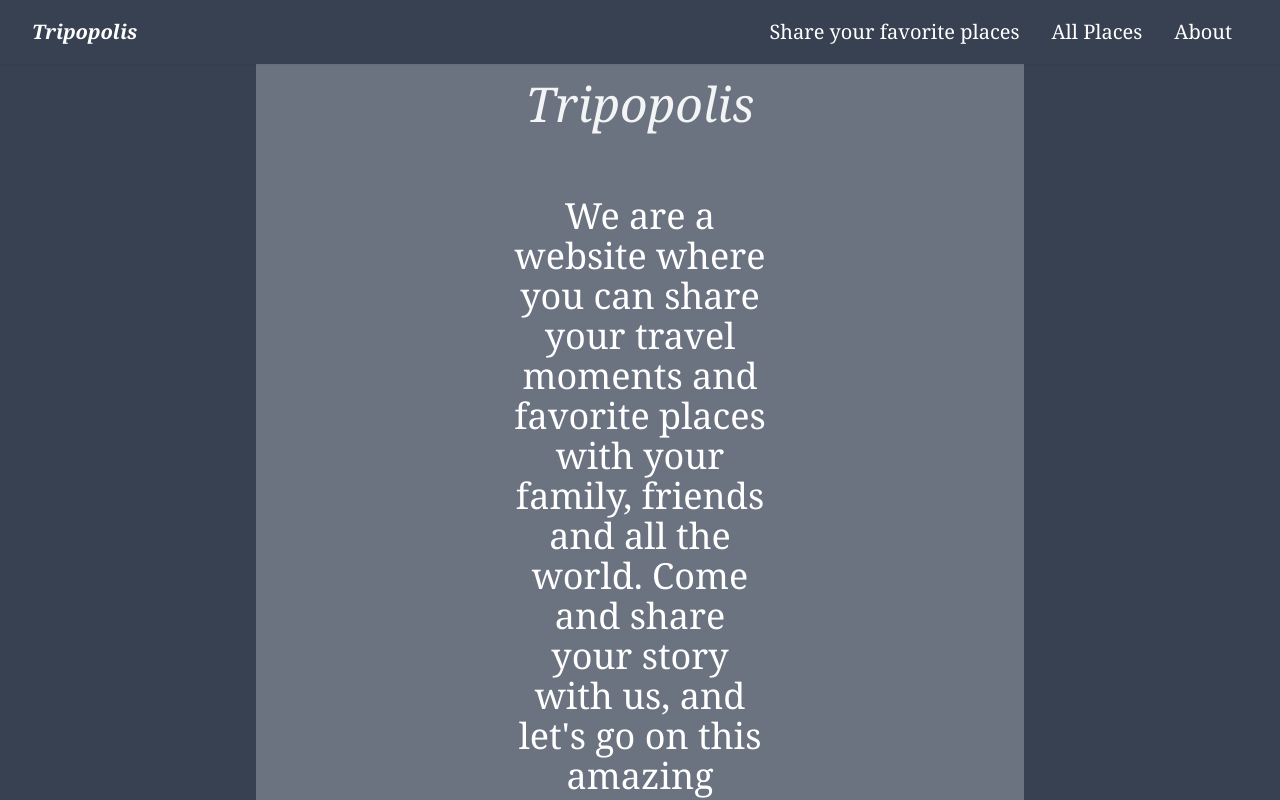
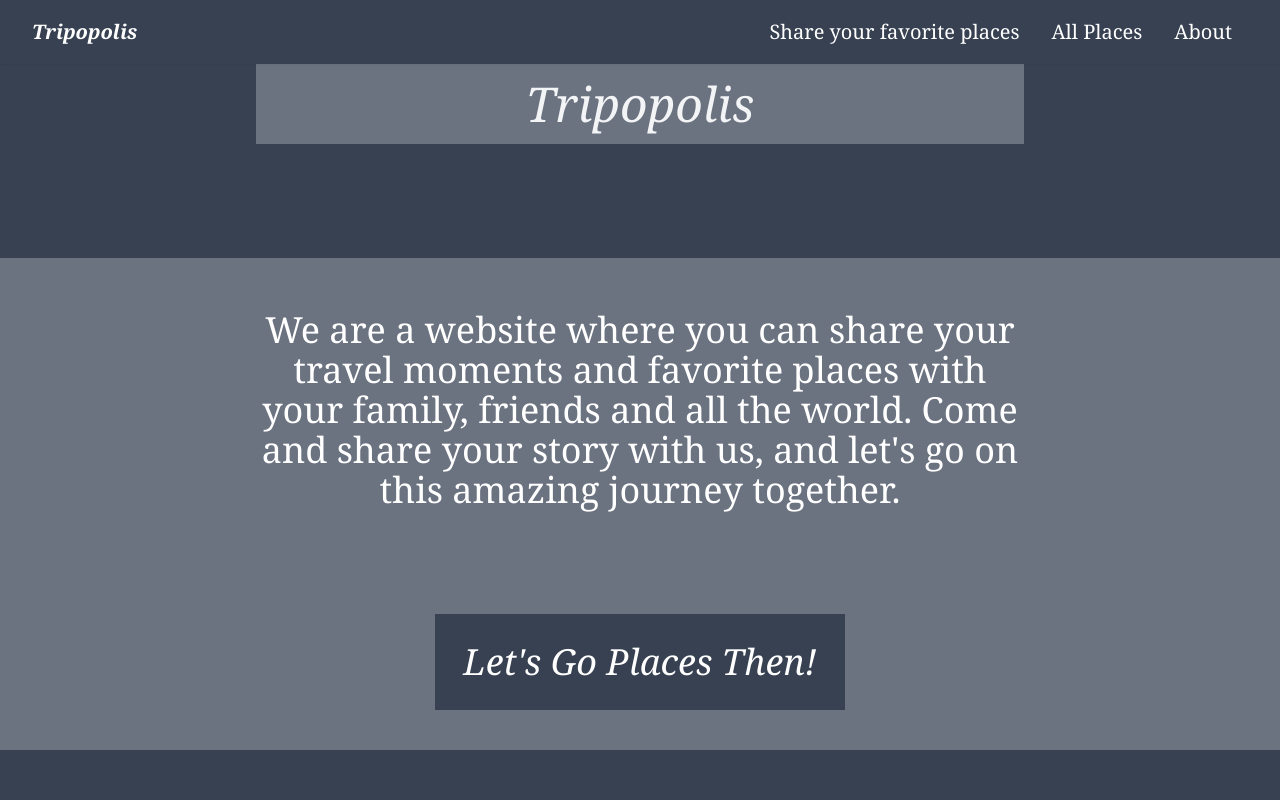
Before and after one commit to bbkbyti/tripopolis, a React (Create React App) app in the folder client/: page /about in a window 1280 px wide. Shown: the top 800 px of the page. Built offline with nearby package versions, Linux system fonts and the light colour scheme; no server answers.

Commit message:
about me fixed

```diff
--- a/client/public/index.html
+++ b/client/public/index.html
@@ -2,7 +2,7 @@
 <html lang="en">
   <head>
     <meta charset="utf-8" />
-    <link rel="icon" href="%PUBLIC_URL%/favicon.ico" />
+    <link rel="icon" href="%PUBLIC_URL%/android-chrome-192x192.png" />
     <meta name="viewport" content="width=device-width, initial-scale=1" />
     <meta name="theme-color" content="#000000" />
     <meta
--- a/client/src/components/About.jsx
+++ b/client/src/components/About.jsx
@@ -7,8 +7,8 @@ export default function About() {
         <div className="min-h-screen flex flex-col bg-gray-700 font-serif" >
             <h1 className="italic text-5xl pt-4  bg-gray-500 text-gray-100 lg:p-4 lg:mx-64 ">Tripopolis</h1>
 
-            <div className="bg-gray-500 text-xl md:mx-64 md:mt-auto md:mb-auto">
-            <div className=" pt-8 md:text-4xl text-white md:mx-64 leading-loose lg:mt-5">
+            <div className="bg-gray-500 text-xl lg::mx-64 lg:mt-auto lg:mb-auto">
+            <div className=" pt-8 lg:text-4xl text-white lg:mx-64 leading-loose lg:mt-5">
                 <div>
                 <p>We are a website where you can share your travel moments and favorite places with your family, friends and all the world. Come and share your story with us, and let's go on this amazing journey together.
                 </p>
```
